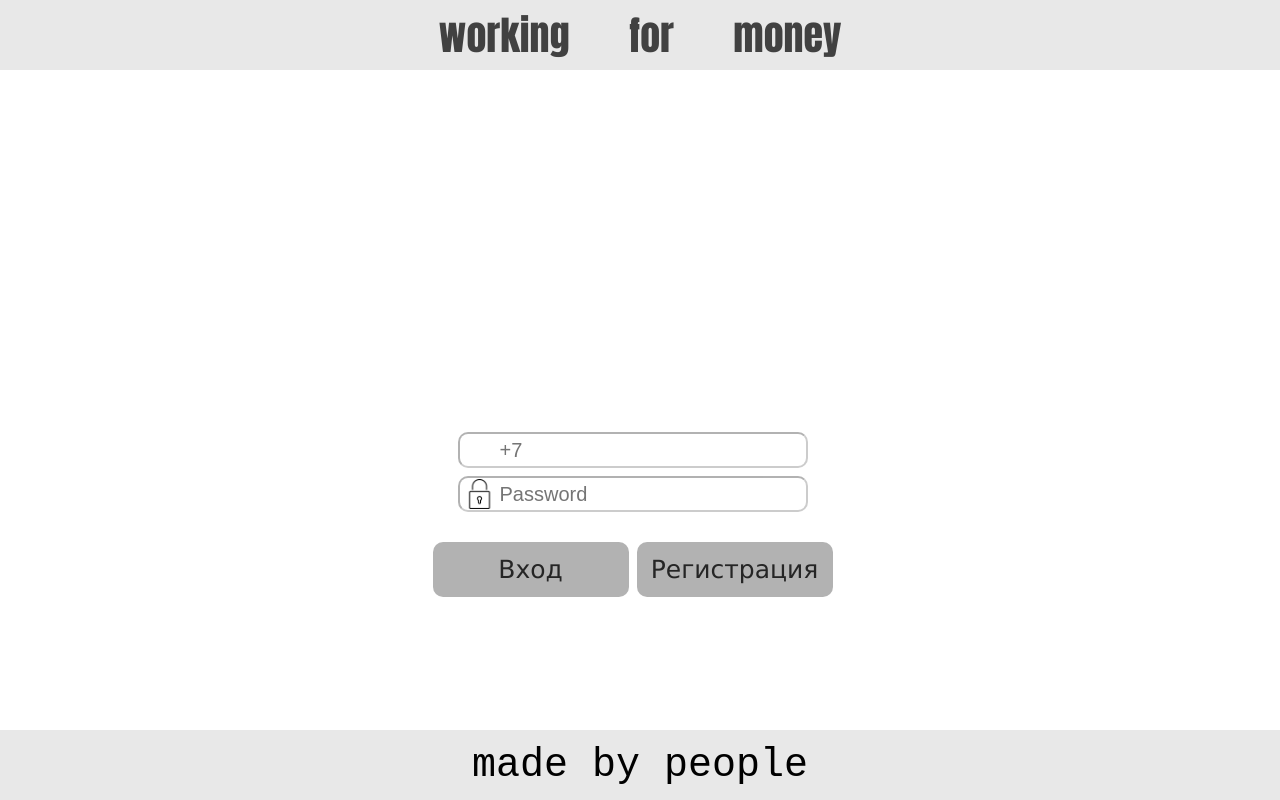
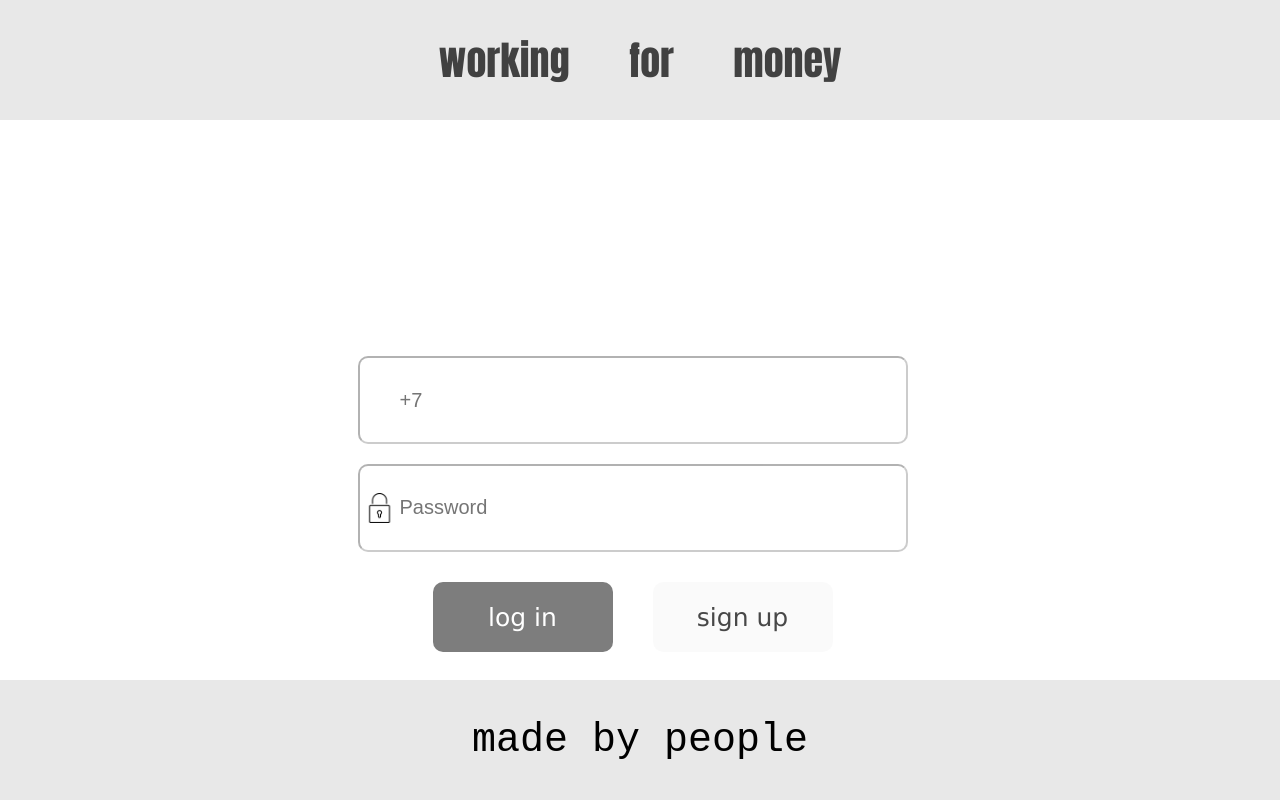
Before and after one commit to IsmailKonderev6030/siteDaniel, a plain HTML site: page forDaniel/index.html in a window 1280 px wide. Drawn offline with Linux system fonts and the light colour scheme.

Commit message:
update css

```diff
--- a/forDaniel/index.html
+++ b/forDaniel/index.html
@@ -4,7 +4,6 @@
         <script src="/log-in/JS/index.js"></script>
     </head>
     <body>
-        <div class="mainBody">
         <a class="grayLine">working for money</a>
         <form class="mainForm">
             <div class="logo">
@@ -15,11 +14,10 @@
                 <input type="password" placeholder="Password" class="inputLine userPass">
             </div>
             <div class="buttons">
-                    <button type="button" class="button buttonLogIn">Вход</button>
-                    <button type="button" class="button buttonSignUp">Регистрация</button>
+                <button type="button" class="button buttonLogIn">log in</button>
+                <button type="button" class="button buttonSignUp">sign up</button>
             </div>
         </form>
         <a class="by">made by people</a>
-        </div>
     </body>
 </html>
--- a/forDaniel/log-in/CSS/index.css
+++ b/forDaniel/log-in/CSS/index.css
@@ -10,37 +10,30 @@ body{
     margin: 0;
     padding: 0;
 }
+.mainForm{
+    padding: 0;
+    margin: 0;
 
-.mainBody{
-    height: 100%;
+    height: 70%;
     width: 100%;
+    min-height: 500px;
 
     display: flex;
     flex-direction: column;
-    justify-content: space-between;
-    align-items: center;
-}
-
-.mainForm{
-    height: 50%;
-    width: 70%;
-
-    display: flex;
-    flex-direction: column;
-    justify-content: space-between;
+    justify-content: center;
     align-items: center;
 }
 
 .logo{
+    height: 30%;
     width: 100%;
-    max-width: 600px;
-    height: 200px;
+    max-height: 200px;
+    max-width: 700px;
+
     display: flex;
     flex-direction: row;
     justify-content: center;
     align-items: center;
-
-    flex-basis: 33%;
 }
 
 .logoIMG{
@@ -49,9 +42,10 @@ body{
 }
 
 .inputs{
-    min-height: 80px;
-    width: 350px;
-    height: 80px;
+    width: 100%;
+    height: 35%;
+    max-height: 200px;
+    max-width: 550px;
 
     margin-top: 40px;
     padding-right: 15px;
@@ -59,8 +53,6 @@ body{
     display: flex;
     flex-direction: column;
     justify-content: space-between;
-
-    flex-basis: 33%;
 }
 
 .inputLine{
@@ -87,8 +79,10 @@ body{
 }
 
 .buttons{
-    width: 400px;
-    height: 60px;
+    width: 100%;
+    height: 35%;
+    max-height: 70px;
+    max-width: 400px;
 
     margin-top: 30px;
     padding-right: 15px;
@@ -97,28 +91,37 @@ body{
     flex-direction: row;
     align-items:center;
     justify-content: space-between;
-
-    flex-basis: 33%;
 }
 
 .button {
-    height: 55px;
+    height: 100%;
+    max-height: 100px;
     font-family:Verdana, Geneva, Tahoma, sans-serif;
     font-size: 25px;
     border: none;
     border-radius: 10px;
-    color: rgb(37, 37, 37);
+    color: rgb(255, 255, 255);
     transition: .1s linear;
-    background: #0202024d;
-    flex-basis: 49%;
+    background: #02020283;
+    flex-basis: 45%;
 }
 
 .button:hover {
     box-shadow: 0 0 0 1px rgb(255, 255, 255), 0 0 0 2px #0000009a;
 }
 
-.button:active{
+.buttonSignUp{
+    background-color: #02020205;
+    color: rgba(0, 0, 0, 0.719);
+}
+
+.buttonSignUp:active{
     background-color: white;
+}
+
+.buttonLogIn:active {
+    background-color: white;
+    color: black;
 }
 
 .grayLine{
@@ -126,10 +129,11 @@ body{
     flex-direction: row;
     justify-content: center;
     align-items: center;
-    align-self: flex-end;
 
     width: 100%;
-    height: 70px;
+    height: 15%;
+    min-height: 60px;
+
 
     background-color: #a1a1a13f;
     color: rgb(65, 65, 65);
@@ -144,10 +148,10 @@ body{
     flex-direction: row;
     justify-content: center;
     align-items: center;
-    align-self: flex-end;
 
     width: 100%;
-    height: 70px;
+    height: 15%;
+    min-height: 60px;
 
     background-color: #a1a1a13f;
 
--- a/forDaniel/log-in/JS/index.js
+++ b/forDaniel/log-in/JS/index.js
@@ -0,0 +1 @@
+fsd
```
Lines whose indentation alone changed are shown as unchanged.
